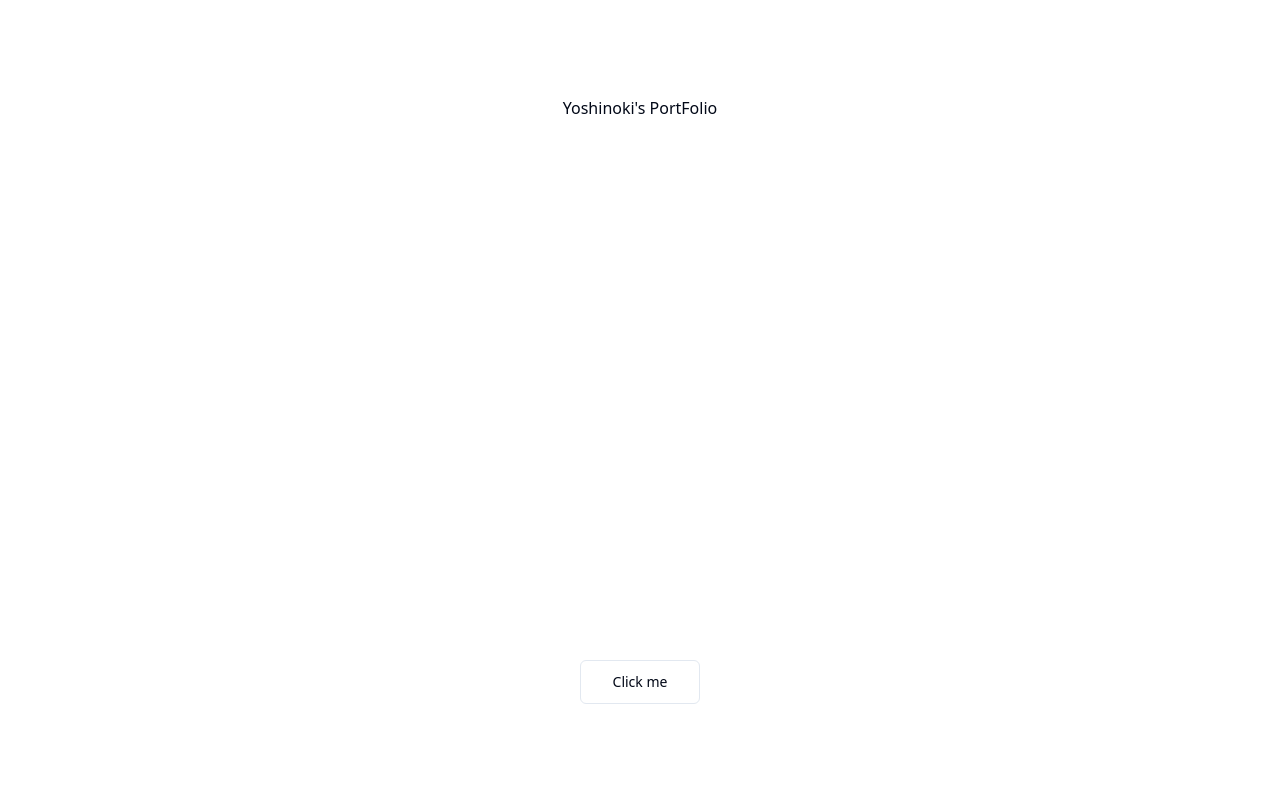
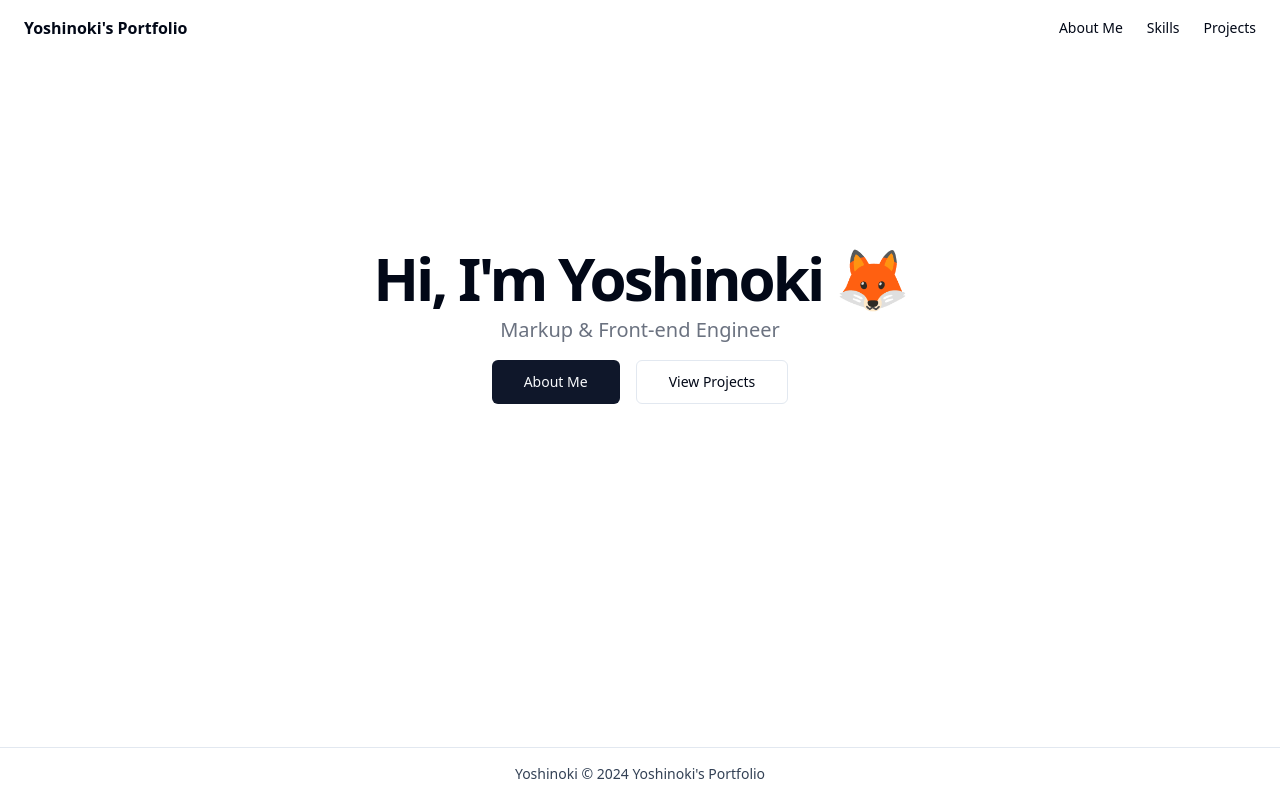
Before and after one commit to ynoki10/my-portfolio, a Next.js app: page / in a window 1280 px wide. Built offline with nearby package versions, Linux system fonts and the light colour scheme.

Commit message:
トップページ仮作成

```diff
--- /dev/null
+++ b/components/site-parts/footer.tsx
@@ -0,0 +1,9 @@
+const Footer = () => {
+  return (
+    <footer className="border-t border-t-slate-200 p-4">
+      <p className="text-center text-sm text-slate-700">Yoshinoki © 2024 Yoshinoki&apos;s Portfolio</p>
+    </footer>
+  );
+};
+
+export default Footer;
--- /dev/null
+++ b/components/site-parts/header.tsx
@@ -0,0 +1,24 @@
+import Link from 'next/link';
+
+const Header = () => {
+  return (
+    <header className="flex h-14 items-center px-4 lg:px-6">
+      <Link className="flex items-center justify-center font-bold" href="/">
+        Yoshinoki&apos;s Portfolio
+      </Link>
+      <nav className="ml-auto flex gap-4 sm:gap-6">
+        <Link className="text-sm font-medium underline-offset-4 hover:underline" href="#">
+          About Me
+        </Link>
+        <Link className="text-sm font-medium underline-offset-4 hover:underline" href="#">
+          Skills
+        </Link>
+        <Link className="text-sm font-medium underline-offset-4 hover:underline" href="#">
+          Projects
+        </Link>
+      </nav>
+    </header>
+  );
+};
+
+export default Header;
--- a/pages/_app.tsx
+++ b/pages/_app.tsx
@@ -1,6 +1,17 @@
+import Footer from '@/components/site-parts/footer';
+import Header from '@/components/site-parts/header';
+
 import '@/styles/globals.css';
 import type { AppProps } from 'next/app';
 
 export default function App({ Component, pageProps }: AppProps) {
-  return <Component {...pageProps} />;
+  return (
+    <div className={'flex min-h-screen flex-col'}>
+      <Header />
+      <main className="flex-1">
+        <Component {...pageProps} />
+      </main>
+      <Footer />
+    </div>
+  );
 }
--- a/pages/index.tsx
+++ b/pages/index.tsx
@@ -1,14 +1,30 @@
+import Link from 'next/link';
+
 import { Button } from '@/components/ui/button';
 
 export default function Home() {
   return (
-    <main className={`flex min-h-screen flex-col items-center justify-between p-24`}>
-      <h1>Yoshinoki&apos;s PortFolio</h1>
-      <div>
-        <Button variant="outline" size="lg">
-          Click me
-        </Button>
+    <section className="w-full py-12 sm:py-24 md:py-32 lg:py-48">
+      <div className="container px-4 md:px-6">
+        <div className="flex flex-col items-center space-y-4 text-center">
+          <div className="space-y-2">
+            <h1 className="text-3xl font-bold tracking-tighter sm:text-4xl md:text-5xl lg:text-6xl/none">
+              Hi, I&apos;m Yoshinoki 🦊
+            </h1>
+            <p className="mx-auto max-w-[700px] text-gray-500 dark:text-gray-400 md:text-xl">
+              Markup & Front-end Engineer
+            </p>
+          </div>
+          <div className="space-x-4">
+            <Button size="lg" asChild>
+              <Link href="#">About Me</Link>
+            </Button>
+            <Button size="lg" variant="outline" asChild>
+              <Link href="#">View Projects</Link>
+            </Button>
+          </div>
+        </div>
       </div>
-    </main>
+    </section>
   );
 }
```
